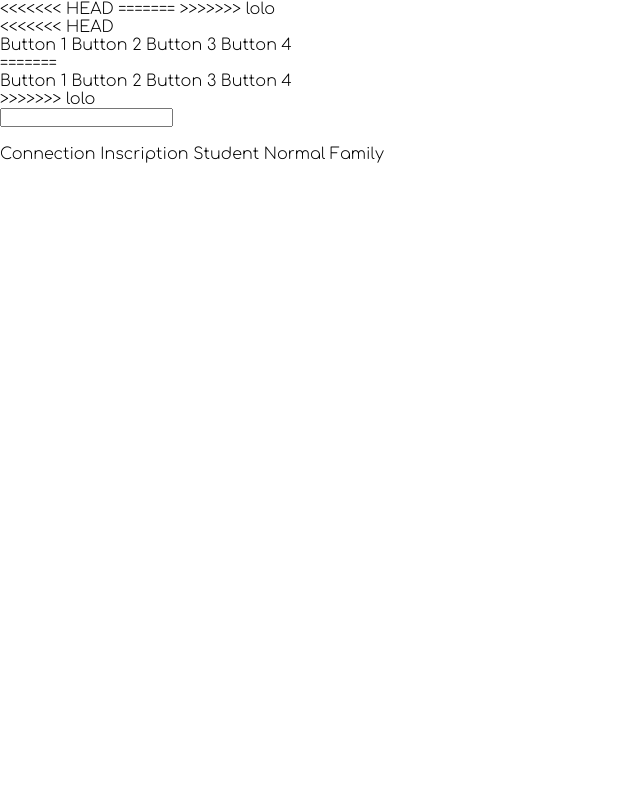
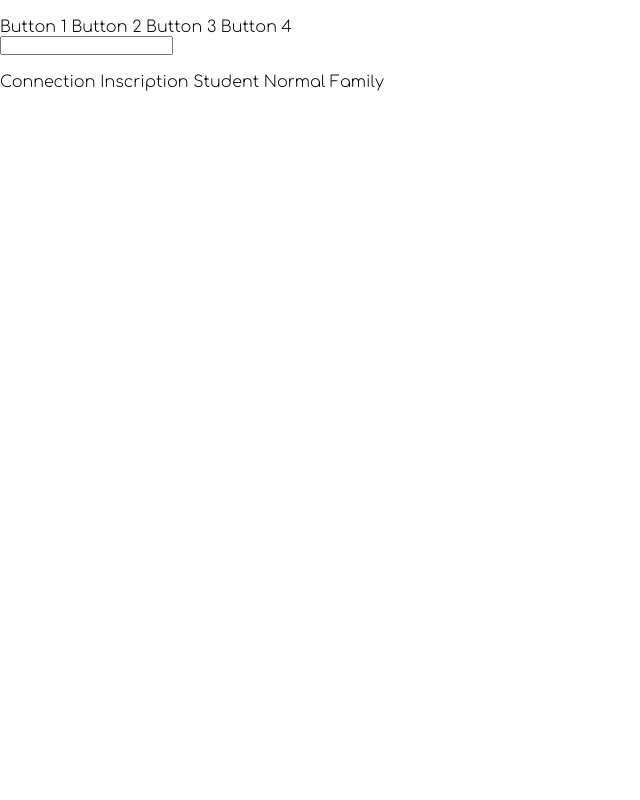
Before and after one commit to Max-Brsd/IUT-Hub, a PHP site: page /index.php in a window 1280 px wide. Shown: the whole page, without its empty margins (0-640 px from the left). Run offline with PHP 8.4, Linux system fonts and the light colour scheme.

Commit message:
bug correction

```diff
--- a/index.php
+++ b/index.php
@@ -1,10 +1,6 @@
-<<<<<<< HEAD
-<?php require_once __DIR__."/includes/config.php"?>
-=======
 <?php
 require_once __DIR__."/includes/config.php";
 ?>
->>>>>>> lolo
 <!DOCTYPE html>
 <html lang="fr">
 <head>
--- a/modules/header.php
+++ b/modules/header.php
@@ -1,14 +1,4 @@
 <header>
-<<<<<<< HEAD
-    <input class="burger" type="checkbox">
-    <span class="burger-span"></span>
-    <nav>
-        <a href="">Button 1</a>
-        <a href="">Button 2</a>
-        <a href="">Button 3</a>
-        <a href="">Button 4</a>
-    </nav>
-=======
 	<img src="" alt=""> <!-- Les 4 points -->
 	<nav>
 		<a href="">Button 1</a>
@@ -21,5 +11,4 @@
 			echo "welcome ". $_SESSION["user"];
 		}
 	?>
->>>>>>> lolo
 </header>
```
